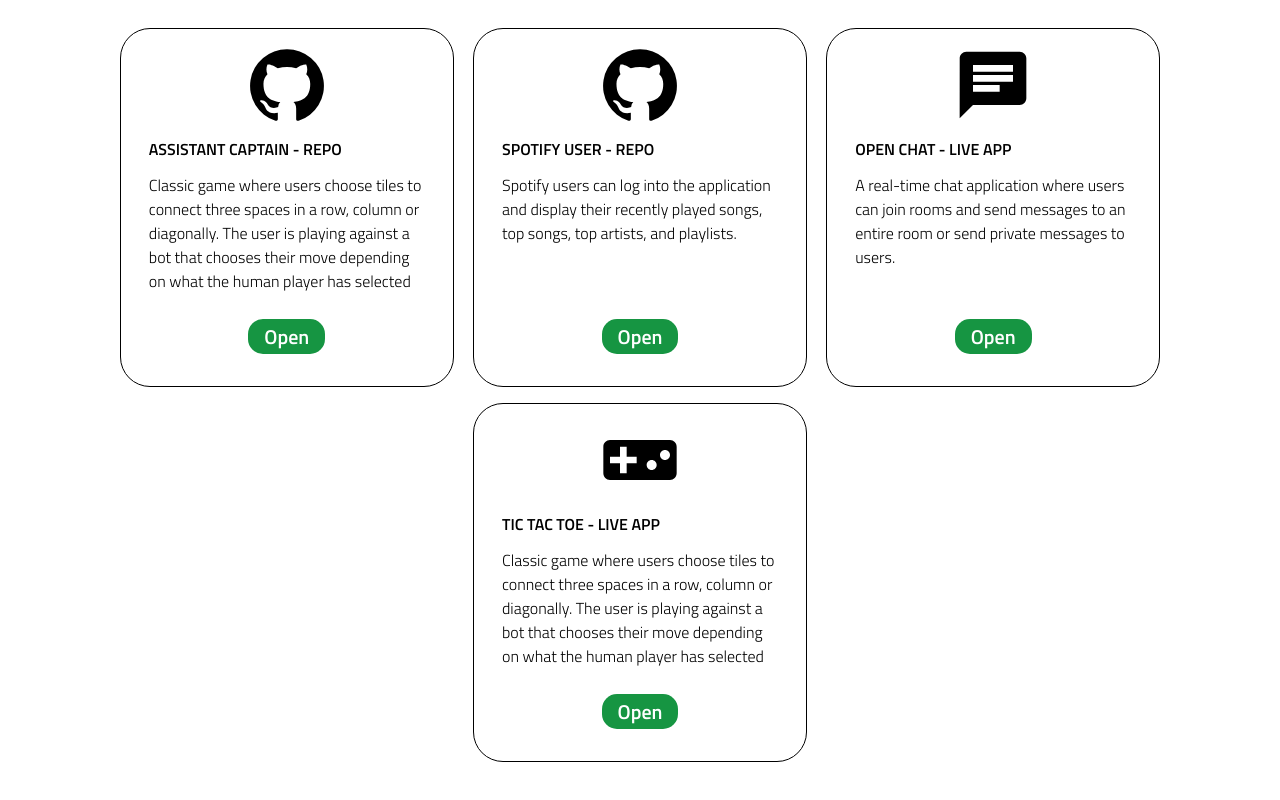
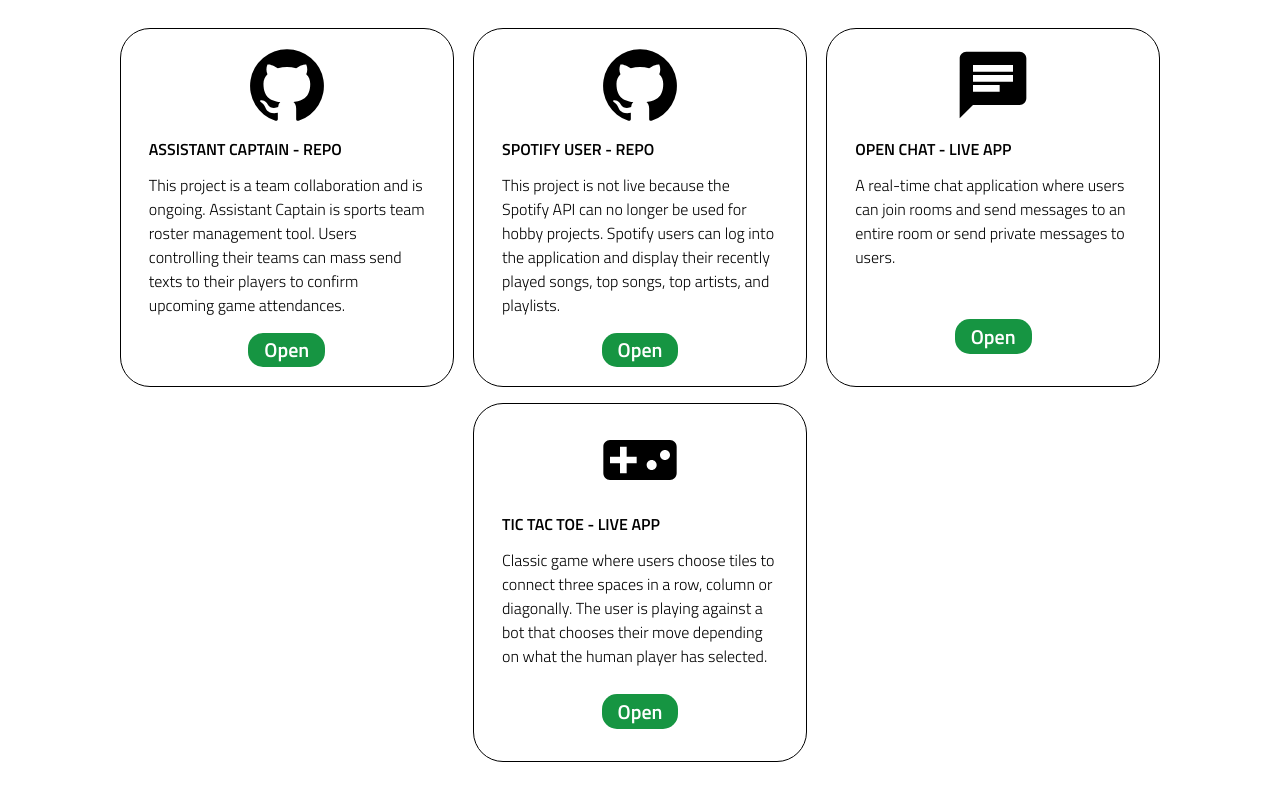
Before and after one commit to andyb2/portfolio-website, a React (Create React App) app: page / in a window 1280 px wide. Shown: the part 1790-2590 px from the top of the page. Built offline with nearby package versions, Linux system fonts and the light colour scheme.

Commit message:
fixed assistant captain description... tic tac toes description was in the wrong place

```diff
--- a/src/projectList.ts
+++ b/src/projectList.ts
@@ -2,14 +2,14 @@ export const projectsList = [
   {
     title: 'ASSISTANT CAPTAIN - REPO',
     description:
-      'Classic game where users choose tiles to connect three spaces in a row, column or diagonally. The user is playing against a bot that chooses their move depending on what the human player has selected',
+      'This project is a team collaboration and is ongoing. Assistant Captain is sports team roster management tool. Users controlling their teams can mass send texts to their players to confirm upcoming game attendances.',
     tech: ['NEXT.JS', 'FIREBASE', 'GRAPHQL', 'AIRBASE'],
     link: 'https://github.com/orrymevorach/assistant-captain',
   },
   {
     title: 'SPOTIFY USER - REPO',
     description:
-      'Spotify users can log into the application and display their recently played songs, top songs, top artists, and playlists. ',
+      'This project is not live because the Spotify API can no longer be used for hobby projects. Spotify users can log into the application and display their recently played songs, top songs, top artists, and playlists. ',
     tech: ['REACT', 'REDUX', 'EXPRESS', 'NODE', 'SPOTIFY API'],
     link: 'https://github.com/andyb2/Spotify-User-Profile',
     image: './img/SpotifyProfile.JPG',
@@ -24,7 +24,7 @@ export const projectsList = [
   {
     title: 'TIC TAC TOE - LIVE APP',
     description:
-      'Classic game where users choose tiles to connect three spaces in a row, column or diagonally. The user is playing against a bot that chooses their move depending on what the human player has selected',
+      'Classic game where users choose tiles to connect three spaces in a row, column or diagonally. The user is playing against a bot that chooses their move depending on what the human player has selected.',
     tech: ['TYPESCRIPT', 'REACT', 'REDUX'],
     link: 'https://andyb2.github.io/tictactoe/',
   },
```
